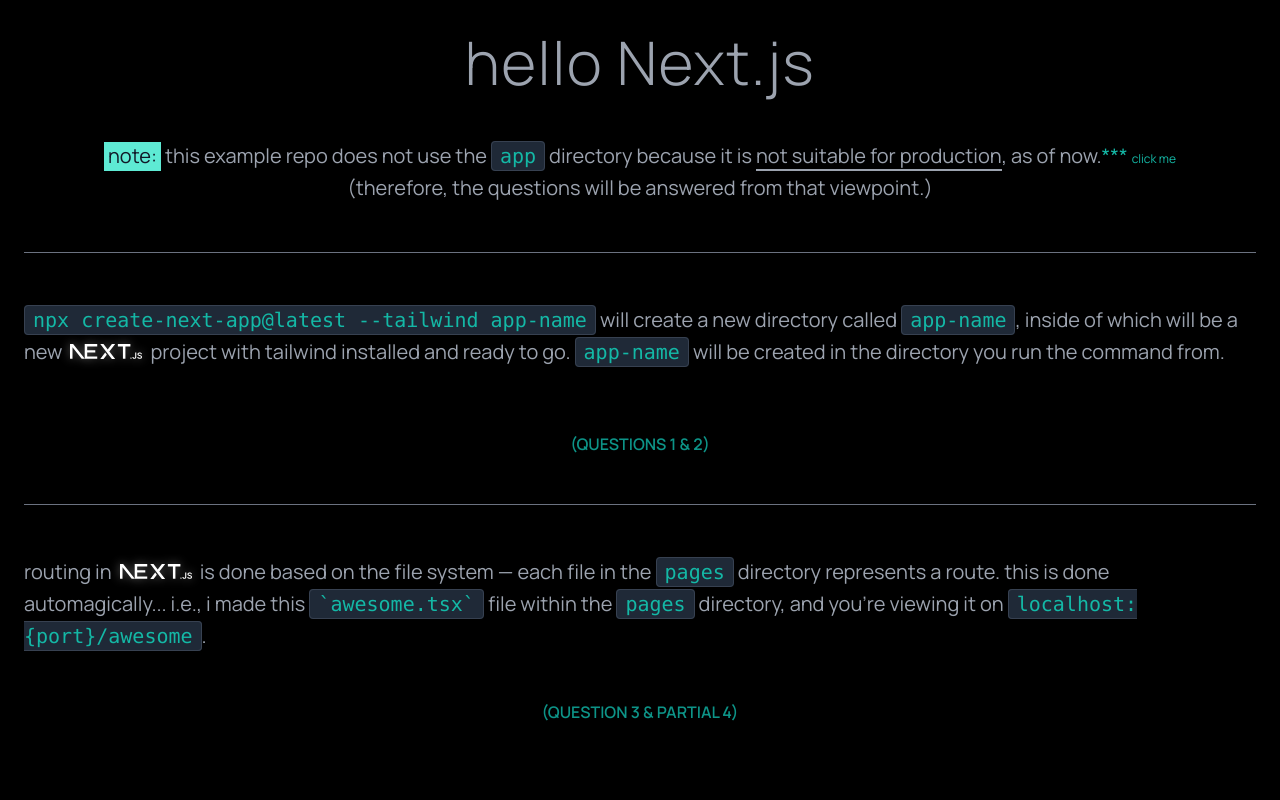
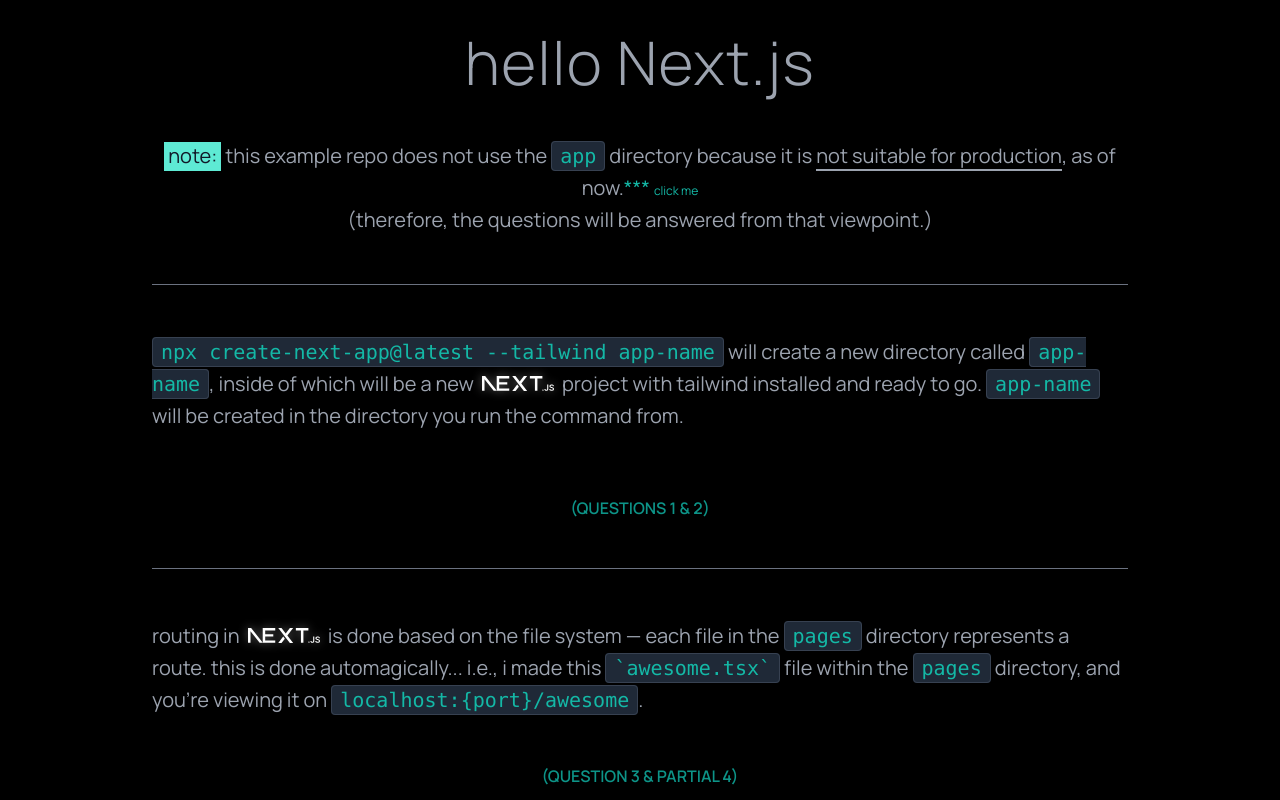
Before and after one commit to alex-anson/glowing-lamp, a Next.js app: page /awesome in a window 1280 px wide. Shown: the top 800 px of the page. Built offline with nearby package versions, Linux system fonts and the light colour scheme.

Commit message:
eeep style changes

```diff
--- a/src/pages/awesome.tsx
+++ b/src/pages/awesome.tsx
@@ -7,7 +7,7 @@
 export default function awesome(): JSX.Element {
   return (
     <div
-      className={`flex flex-col place-items-center place-content-center min-h-full gap-12 text-xl mx-6 my-8 text-gray-400 leading-8 ${manrope.className} font-normal`}
+      className={`flex flex-col place-items-center place-content-center min-h-full gap-12 text-xl px-6 my-8 text-gray-400 leading-8 max-w-5xl mx-auto ${manrope.className} font-normal`}
     >
       <h1 className="text-6xl font-light m-0 tracking-wide">hello Next.js</h1>
       <p className="text-center">
```
